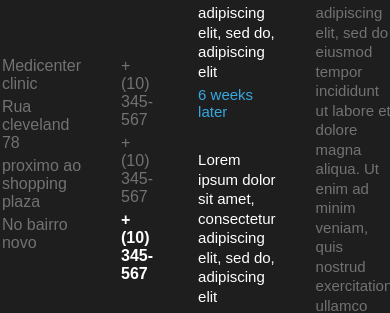
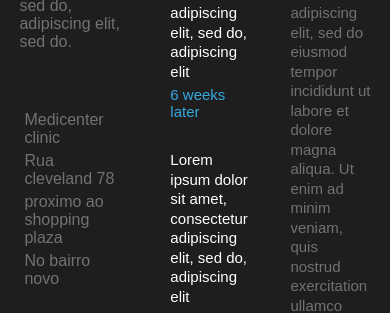
Before and after one commit to Jhnsk/blueProject, a plain HTML site: page index.html in a window 390 px wide. Shown: the part 3439-3752 px from the top of the page. Drawn offline with nearby package versions, Linux system fonts and the light colour scheme.

Commit message:
responsive css modification 2

```diff
--- a/assets/css/style.css
+++ b/assets/css/style.css
@@ -399,3 +399,18 @@
         height: 90px;
     }
 }
+
+@media(max-width: 1159px){
+    .medicenter_info_content{
+        flex-direction: column;
+    }
+    .medicenter_info_item2{
+        align-self: flex-start;
+    }
+}
+
+@media(max-width: 559px){
+    .widget_body article{
+        min-width: 180px;
+    }
+}
```
